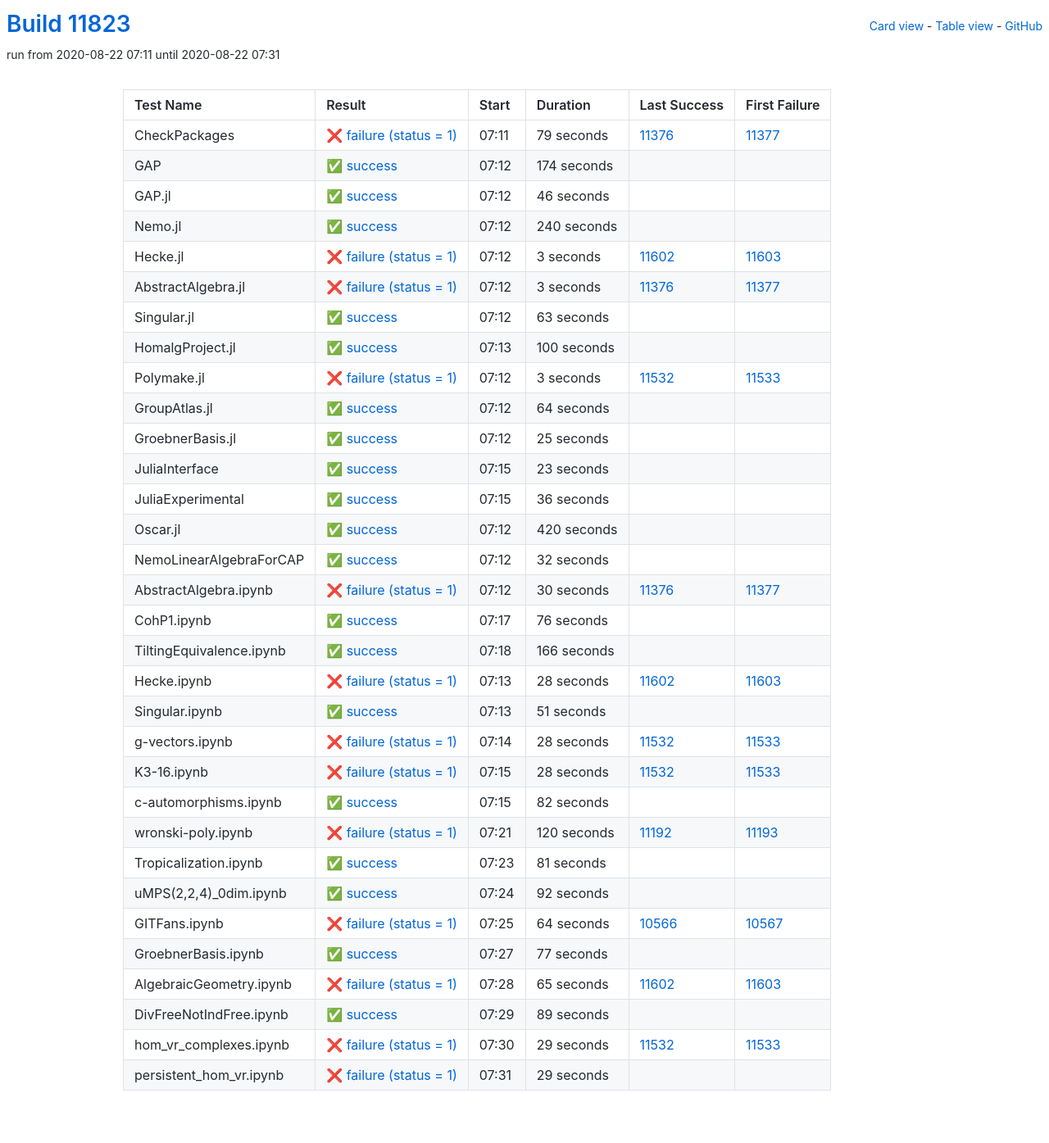
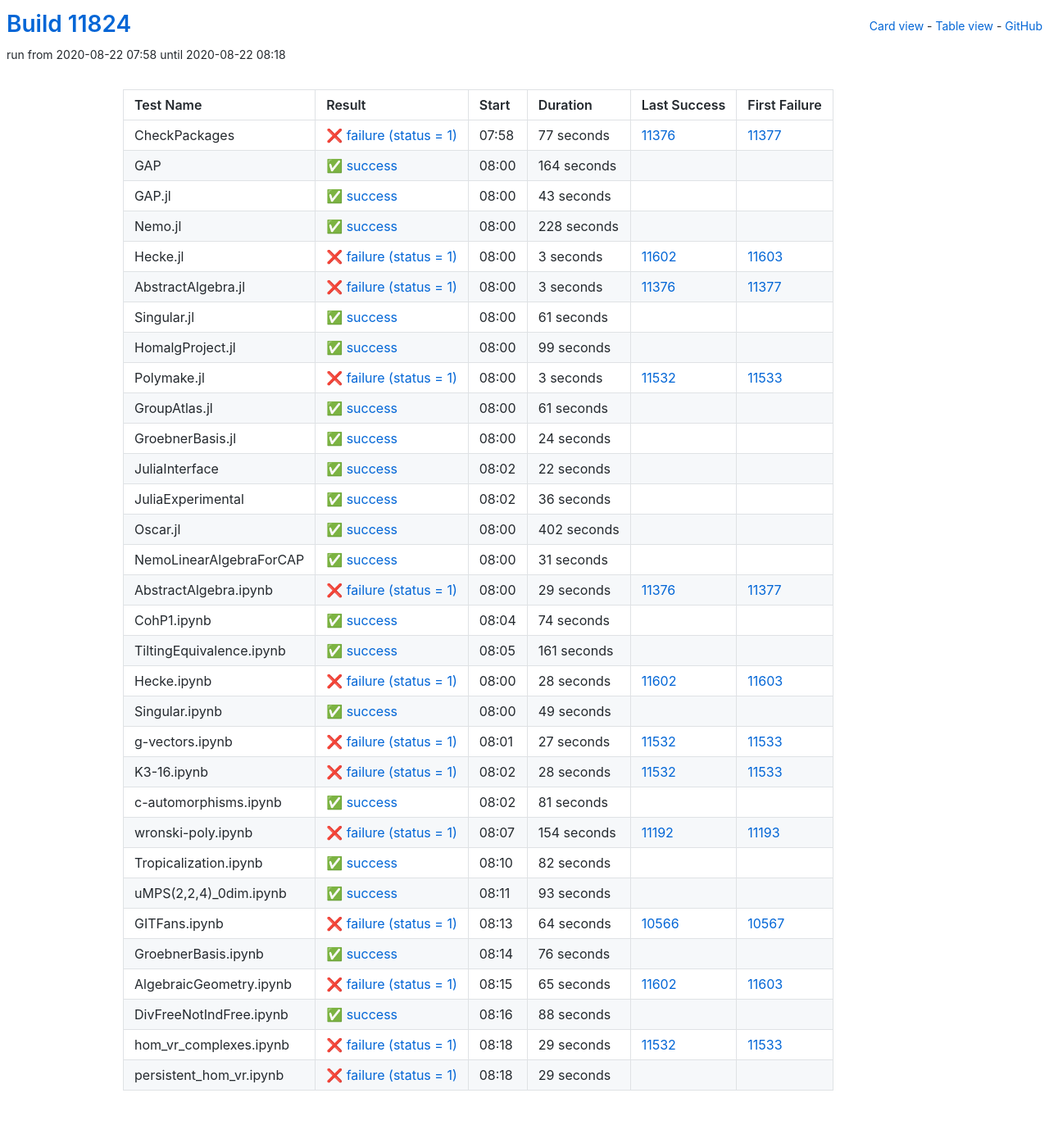
Before and after one commit to oscar-system/oscar-ci-status, a Jekyll site: the page built from table.html, in a window 1280 px wide. Shown: the whole page at 82% size. Built offline with Jekyll 4.4.1, drawn with Linux system fonts in a browser that asks for light colours.

Commit message:
Build #11824

```diff
--- a/_data/ci.yml
+++ b/_data/ci.yml
@@ -1,6 +1,6 @@
 ---
-build: 11823
-build_url: https://oscarci.mathematik.uni-kl.de/job/oscar/11823/
+build: 11824
+build_url: https://oscarci.mathematik.uni-kl.de/job/oscar/11824/
 job: oscar
 organization: oscar-system
 repo: oscar-ci-status
@@ -8,56 +8,56 @@
 tests:
 - name: CheckPackages
   id: checkpackages
-  log: https://oscarci.mathematik.uni-kl.de/job/oscar/11823/artifact/logs/build-11823/CheckPackages.log
-  start: 2020-08-22 07:11
+  log: https://oscarci.mathematik.uni-kl.de/job/oscar/11824/artifact/logs/build-11824/CheckPackages.log
+  start: 2020-08-22 07:58
   success: false
   exitcode: 1
   status: failure
-  duration: 79
+  duration: 77
   last_success: 11376
   last_success_url: https://oscarci.mathematik.uni-kl.de/job/oscar/11376/
   first_failure: 11377
   first_failure_url: https://oscarci.mathematik.uni-kl.de/job/oscar/11377/
 - name: GAP
   id: gap
-  log: https://oscarci.mathematik.uni-kl.de/job/oscar/11823/artifact/logs/build-11823/GAP.log
-  start: 2020-08-22 07:12
+  log: https://oscarci.mathematik.uni-kl.de/job/oscar/11824/artifact/logs/build-11824/GAP.log
+  start: 2020-08-22 08:00
   success: true
   exitcode: 0
   status: success
-  duration: 174
+  duration: 164
   last_success: false
   last_success_url:
   first_failure: false
   first_failure_url:
 - name: GAP.jl
   id: gap-jl
-  log: https://oscarci.mathematik.uni-kl.de/job/oscar/11823/artifact/logs/build-11823/GAP.jl.log
-  start: 2020-08-22 07:12
+  log: https://oscarci.mathematik.uni-kl.de/job/oscar/11824/artifact/logs/build-11824/GAP.jl.log
+  start: 2020-08-22 08:00
   success: true
   exitcode: 0
   status: success
-  duration: 46
+  duration: 43
   last_success: false
   last_success_url:
   first_failure: false
   first_failure_url:
 - name: Nemo.jl
   id: nemo-jl
-  log: https://oscarci.mathematik.uni-kl.de/job/oscar/11823/artifact/logs/build-11823/Nemo.jl.log
-  start: 2020-08-22 07:12
+  log: https://oscarci.mathematik.uni-kl.de/job/oscar/11824/artifact/logs/build-11824/Nemo.jl.log
+  start: 2020-08-22 08:00
   success: true
   exitcode: 0
   status: success
-  duration: 240
+  duration: 228
   last_success: false
   last_success_url:
   first_failure: false
   first_failure_url:
 - name: Hecke.jl
   id: hecke-jl
-  log: https://oscarci.mathematik.uni-kl.de/job/oscar/11823/artifact/logs/build-11823/Hecke.jl.log
-  start: 2020-08-22 07:12
+  log: https://oscarci.mathematik.uni-kl.de/job/oscar/11824/artifact/logs/build-11824/Hecke.jl.log
+  start: 2020-08-22 08:00
   success: false
   exitcode: 1
   status: failure
@@ -68,8 +68,8 @@
   first_failure_url: https://oscarci.mathematik.uni-kl.de/job/oscar/11603/
 - name: AbstractAlgebra.jl
   id: abstractalgebra-jl
-  log: https://oscarci.mathematik.uni-kl.de/job/oscar/11823/artifact/logs/build-11823/AbstractAlgebra.jl.log
-  start: 2020-08-22 07:12
+  log: https://oscarci.mathematik.uni-kl.de/job/oscar/11824/artifact/logs/build-11824/AbstractAlgebra.jl.log
+  start: 2020-08-22 08:00
   success: false
   exitcode: 1
   status: failure
@@ -80,32 +80,32 @@
   first_failure_url: https://oscarci.mathematik.uni-kl.de/job/oscar/11377/
 - name: Singular.jl
   id: singular-jl
-  log: https://oscarci.mathematik.uni-kl.de/job/oscar/11823/artifact/logs/build-11823/Singular.jl.log
-  start: 2020-08-22 07:12
+  log: https://oscarci.mathematik.uni-kl.de/job/oscar/11824/artifact/logs/build-11824/Singular.jl.log
+  start: 2020-08-22 08:00
   success: true
   exitcode: 0
   status: success
-  duration: 63
+  duration: 61
   last_success: false
   last_success_url:
   first_failure: false
   first_failure_url:
 - name: HomalgProject.jl
   id: homalgproject-jl
-  log: https://oscarci.mathematik.uni-kl.de/job/oscar/11823/artifact/logs/build-11823/HomalgProject.jl.log
-  start: 2020-08-22 07:13
+  log: https://oscarci.mathematik.uni-kl.de/job/oscar/11824/artifact/logs/build-11824/HomalgProject.jl.log
+  start: 2020-08-22 08:00
   success: true
   exitcode: 0
   status: success
-  duration: 100
+  duration: 99
   last_success: false
   last_success_url:
   first_failure: false
   first_failure_url:
 - name: Polymake.jl
   id: polymake-jl
-  log: https://oscarci.mathematik.uni-kl.de/job/oscar/11823/artifact/logs/build-11823/Polymake.jl.log
-  start: 2020-08-22 07:12
+  log: https://oscarci.mathematik.uni-kl.de/job/oscar/11824/artifact/logs/build-11824/Polymake.jl.log
+  start: 2020-08-22 08:00
   success: false
   exitcode: 1
   status: failure
@@ -116,44 +116,44 @@
   first_failure_url: https://oscarci.mathematik.uni-kl.de/job/oscar/11533/
 - name: GroupAtlas.jl
   id: groupatlas-jl
-  log: https://oscarci.mathematik.uni-kl.de/job/oscar/11823/artifact/logs/build-11823/GroupAtlas.jl.log
-  start: 2020-08-22 07:12
+  log: https://oscarci.mathematik.uni-kl.de/job/oscar/11824/artifact/logs/build-11824/GroupAtlas.jl.log
+  start: 2020-08-22 08:00
   success: true
   exitcode: 0
   status: success
-  duration: 64
+  duration: 61
   last_success: false
   last_success_url:
   first_failure: false
   first_failure_url:
 - name: GroebnerBasis.jl
   id: groebnerbasis-jl
-  log: https://oscarci.mathematik.uni-kl.de/job/oscar/11823/artifact/logs/build-11823/GroebnerBasis.jl.log
-  start: 2020-08-22 07:12
+  log: https://oscarci.mathematik.uni-kl.de/job/oscar/11824/artifact/logs/build-11824/GroebnerBasis.jl.log
+  start: 2020-08-22 08:00
   success: true
   exitcode: 0
   status: success
-  duration: 25
+  duration: 24
   last_success: false
   last_success_url:
   first_failure: false
   first_failure_url:
 - name: JuliaInterface
   id: juliainterface
-  log: https://oscarci.mathematik.uni-kl.de/job/oscar/11823/artifact/logs/build-11823/JuliaInterface.log
-  start: 2020-08-22 07:15
+  log: https://oscarci.mathematik.uni-kl.de/job/oscar/11824/artifact/logs/build-11824/JuliaInterface.log
+  start: 2020-08-22 08:02
   success: true
   exitcode: 0
   status: success
-  duration: 23
+  duration: 22
   last_success: false
   last_success_url:
   first_failure: false
   first_failure_url:
 - name: JuliaExperimental
   id: juliaexperimental
-  log: https://oscarci.mathematik.uni-kl.de/job/oscar/11823/artifact/logs/build-11823/JuliaExperimental.log
-  start: 2020-08-22 07:15
+  log: https://oscarci.mathematik.uni-kl.de/job/oscar/11824/artifact/logs/build-11824/JuliaExperimental.log
+  start: 2020-08-22 08:02
   success: true
   exitcode: 0
   status: success
@@ -164,68 +164,68 @@
   first_failure_url:
 - name: Oscar.jl
   id: oscar-jl
-  log: https://oscarci.mathematik.uni-kl.de/job/oscar/11823/artifact/logs/build-11823/Oscar.jl.log
-  start: 2020-08-22 07:12
+  log: https://oscarci.mathematik.uni-kl.de/job/oscar/11824/artifact/logs/build-11824/Oscar.jl.log
+  start: 2020-08-22 08:00
   success: true
   exitcode: 0
   status: success
-  duration: 420
+  duration: 402
   last_success: false
   last_success_url:
   first_failure: false
   first_failure_url:
 - name: NemoLinearAlgebraForCAP
   id: nemolinearalgebraforcap
-  log: https://oscarci.mathematik.uni-kl.de/job/oscar/11823/artifact/logs/build-11823/NemoLinearAlgebraForCAP.log
-  start: 2020-08-22 07:12
+  log: https://oscarci.mathematik.uni-kl.de/job/oscar/11824/artifact/logs/build-11824/NemoLinearAlgebraForCAP.log
+  start: 2020-08-22 08:00
   success: true
   exitcode: 0
   status: success
-  duration: 32
+  duration: 31
   last_success: false
   last_success_url:
   first_failure: false
   first_failure_url:
 - name: AbstractAlgebra.ipynb
   id: abstractalgebra-ipynb
-  log: https://oscarci.mathematik.uni-kl.de/job/oscar/11823/artifact/logs/build-11823/AbstractAlgebra.ipynb.log
-  start: 2020-08-22 07:12
+  log: https://oscarci.mathematik.uni-kl.de/job/oscar/11824/artifact/logs/build-11824/AbstractAlgebra.ipynb.log
+  start: 2020-08-22 08:00
   success: false
   exitcode: 1
   status: failure
-  duration: 30
+  duration: 29
   last_success: 11376
   last_success_url: https://oscarci.mathematik.uni-kl.de/job/oscar/11376/
   first_failure: 11377
   first_failure_url: https://oscarci.mathematik.uni-kl.de/job/oscar/11377/
 - name: CohP1.ipynb
   id: cohp1-ipynb
-  log: https://oscarci.mathematik.uni-kl.de/job/oscar/11823/artifact/logs/build-11823/CohP1.ipynb.log
-  start: 2020-08-22 07:17
+  log: https://oscarci.mathematik.uni-kl.de/job/oscar/11824/artifact/logs/build-11824/CohP1.ipynb.log
+  start: 2020-08-22 08:04
   success: true
   exitcode: 0
   status: success
-  duration: 76
+  duration: 74
   last_success: false
   last_success_url:
   first_failure: false
   first_failure_url:
 - name: TiltingEquivalence.ipynb
   id: tiltingequivalence-ipynb
-  log: https://oscarci.mathematik.uni-kl.de/job/oscar/11823/artifact/logs/build-11823/TiltingEquivalence.ipynb.log
-  start: 2020-08-22 07:18
+  log: https://oscarci.mathematik.uni-kl.de/job/oscar/11824/artifact/logs/build-11824/TiltingEquivalence.ipynb.log
+  start: 2020-08-22 08:05
   success: true
   exitcode: 0
   status: success
-  duration: 166
+  duration: 161
   last_success: false
   last_success_url:
   first_failure: false
   first_failure_url:
 - name: Hecke.ipynb
   id: hecke-ipynb
-  log: https://oscarci.mathematik.uni-kl.de/job/oscar/11823/artifact/logs/build-11823/Hecke.ipynb.log
-  start: 2020-08-22 07:13
+  log: https://oscarci.mathematik.uni-kl.de/job/oscar/11824/artifact/logs/build-11824/Hecke.ipynb.log
+  start: 2020-08-22 08:00
   success: false
   exitcode: 1
   status: failure
@@ -236,32 +236,32 @@
   first_failure_url: https://oscarci.mathematik.uni-kl.de/job/oscar/11603/
 - name: Singular.ipynb
   id: singular-ipynb
-  log: https://oscarci.mathematik.uni-kl.de/job/oscar/11823/artifact/logs/build-11823/Singular.ipynb.log
-  start: 2020-08-22 07:13
+  log: https://oscarci.mathematik.uni-kl.de/job/oscar/11824/artifact/logs/build-11824/Singular.ipynb.log
+  start: 2020-08-22 08:00
   success: true
   exitcode: 0
   status: success
-  duration: 51
+  duration: 49
   last_success: false
   last_success_url:
   first_failure: false
   first_failure_url:
 - name: g-vectors.ipynb
   id: g-vectors-ipynb
-  log: https://oscarci.mathematik.uni-kl.de/job/oscar/11823/artifact/logs/build-11823/g-vectors.ipynb.log
-  start: 2020-08-22 07:14
+  log: https://oscarci.mathematik.uni-kl.de/job/oscar/11824/artifact/logs/build-11824/g-vectors.ipynb.log
+  start: 2020-08-22 08:01
   success: false
   exitcode: 1
   status: failure
-  duration: 28
+  duration: 27
   last_success: 11532
   last_success_url: https://oscarci.mathematik.uni-kl.de/job/oscar/11532/
   first_failure: 11533
   first_failure_url: https://oscarci.mathematik.uni-kl.de/job/oscar/11533/
 - name: K3-16.ipynb
   id: k3-16-ipynb
-  log: https://oscarci.mathematik.uni-kl.de/job/oscar/11823/artifact/logs/build-11823/K3-16.ipynb.log
-  start: 2020-08-22 07:15
+  log: https://oscarci.mathematik.uni-kl.de/job/oscar/11824/artifact/logs/build-11824/K3-16.ipynb.log
+  start: 2020-08-22 08:02
   success: false
   exitcode: 1
   status: failure
@@ -272,8 +272,32 @@
   first_failure_url: https://oscarci.mathematik.uni-kl.de/job/oscar/11533/
 - name: c-automorphisms.ipynb
   id: c-automorphisms-ipynb
-  log: https://oscarci.mathematik.uni-kl.de/job/oscar/11823/artifact/logs/build-11823/c-automorphisms.ipynb.log
-  start: 2020-08-22 07:15
+  log: https://oscarci.mathematik.uni-kl.de/job/oscar/11824/artifact/logs/build-11824/c-automorphisms.ipynb.log
+  start: 2020-08-22 08:02
+  success: true
+  exitcode: 0
+  status: success
+  duration: 81
+  last_success: false
+  last_success_url:
+  first_failure: false
+  first_failure_url:
+- name: wronski-poly.ipynb
+  id: wronski-poly-ipynb
+  log: https://oscarci.mathematik.uni-kl.de/job/oscar/11824/artifact/logs/build-11824/wronski-poly.ipynb.log
+  start: 2020-08-22 08:07
+  success: false
+  exitcode: 1
+  status: failure
+  duration: 154
+  last_success: 11192
+  last_success_url: https://oscarci.mathematik.uni-kl.de/job/oscar/11192/
+  first_failure: 11193
+  first_failure_url: https://oscarci.mathematik.uni-kl.de/job/oscar/11193/
+- name: Tropicalization.ipynb
+  id: tropicalization-ipynb
+  log: https://oscarci.mathematik.uni-kl.de/job/oscar/11824/artifact/logs/build-11824/Tropicalization.ipynb.log
+  start: 2020-08-22 08:10
   success: true
   exitcode: 0
   status: success
@@ -282,46 +306,22 @@
   last_success_url:
   first_failure: false
   first_failure_url:
-- name: wronski-poly.ipynb
-  id: wronski-poly-ipynb
-  log: https://oscarci.mathematik.uni-kl.de/job/oscar/11823/artifact/logs/build-11823/wronski-poly.ipynb.log
-  start: 2020-08-22 07:21
-  success: false
-  exitcode: 1
-  status: failure
-  duration: 120
-  last_success: 11192
-  last_success_url: https://oscarci.mathematik.uni-kl.de/job/oscar/11192/
-  first_failure: 11193
-  first_failure_url: https://oscarci.mathematik.uni-kl.de/job/oscar/11193/
-- name: Tropicalization.ipynb
-  id: tropicalization-ipynb
-  log: https://oscarci.mathematik.uni-kl.de/job/oscar/11823/artifact/logs/build-11823/Tropicalization.ipynb.log
-  start: 2020-08-22 07:23
+- name: uMPS(2,2,4)_0dim.ipynb
+  id: umps-2-2-4-0dim-ipynb
+  log: https://oscarci.mathematik.uni-kl.de/job/oscar/11824/artifact/logs/build-11824/uMPS-2-2-4-_0dim.ipynb.log
+  start: 2020-08-22 08:11
   success: true
   exitcode: 0
   status: success
-  duration: 81
-  last_success: false
-  last_success_url:
-  first_failure: false
-  first_failure_url:
-- name: uMPS(2,2,4)_0dim.ipynb
-  id: umps-2-2-4-0dim-ipynb
-  log: https://oscarci.mathematik.uni-kl.de/job/oscar/11823/artifact/logs/build-11823/uMPS-2-2-4-_0dim.ipynb.log
-  start: 2020-08-22 07:24
-  success: true
-  exitcode: 0
-  status: success
-  duration: 92
+  duration: 93
   last_success: false
   last_success_url:
   first_failure: false
   first_failure_url:
 - name: GITFans.ipynb
   id: gitfans-ipynb
-  log: https://oscarci.mathematik.uni-kl.de/job/oscar/11823/artifact/logs/build-11823/GITFans.ipynb.log
-  start: 2020-08-22 07:25
+  log: https://oscarci.mathematik.uni-kl.de/job/oscar/11824/artifact/logs/build-11824/GITFans.ipynb.log
+  start: 2020-08-22 08:13
   success: false
   exitcode: 1
   status: failure
@@ -332,20 +332,20 @@
   first_failure_url: https://oscarci.mathematik.uni-kl.de/job/oscar/10567/
 - name: GroebnerBasis.ipynb
   id: groebnerbasis-ipynb
-  log: https://oscarci.mathematik.uni-kl.de/job/oscar/11823/artifact/logs/build-11823/GroebnerBasis.ipynb.log
-  start: 2020-08-22 07:27
+  log: https://oscarci.mathematik.uni-kl.de/job/oscar/11824/artifact/logs/build-11824/GroebnerBasis.ipynb.log
+  start: 2020-08-22 08:14
   success: true
   exitcode: 0
   status: success
-  duration: 77
+  duration: 76
   last_success: false
   last_success_url:
   first_failure: false
   first_failure_url:
 - name: AlgebraicGeometry.ipynb
   id: algebraicgeometry-ipynb
-  log: https://oscarci.mathematik.uni-kl.de/job/oscar/11823/artifact/logs/build-11823/AlgebraicGeometry.ipynb.log
-  start: 2020-08-22 07:28
+  log: https://oscarci.mathematik.uni-kl.de/job/oscar/11824/artifact/logs/build-11824/AlgebraicGeometry.ipynb.log
+  start: 2020-08-22 08:15
   success: false
   exitcode: 1
   status: failure
@@ -356,20 +356,20 @@
   first_failure_url: https://oscarci.mathematik.uni-kl.de/job/oscar/11603/
 - name: DivFreeNotIndFree.ipynb
   id: divfreenotindfree-ipynb
-  log: https://oscarci.mathematik.uni-kl.de/job/oscar/11823/artifact/logs/build-11823/DivFreeNotIndFree.ipynb.log
-  start: 2020-08-22 07:29
+  log: https://oscarci.mathematik.uni-kl.de/job/oscar/11824/artifact/logs/build-11824/DivFreeNotIndFree.ipynb.log
+  start: 2020-08-22 08:16
   success: true
   exitcode: 0
   status: success
-  duration: 89
+  duration: 88
   last_success: false
   last_success_url:
   first_failure: false
   first_failure_url:
 - name: hom_vr_complexes.ipynb
   id: hom-vr-complexes-ipynb
-  log: https://oscarci.mathematik.uni-kl.de/job/oscar/11823/artifact/logs/build-11823/hom_vr_complexes.ipynb.log
-  start: 2020-08-22 07:30
+  log: https://oscarci.mathematik.uni-kl.de/job/oscar/11824/artifact/logs/build-11824/hom_vr_complexes.ipynb.log
+  start: 2020-08-22 08:18
   success: false
   exitcode: 1
   status: failure
@@ -380,8 +380,8 @@
   first_failure_url: https://oscarci.mathematik.uni-kl.de/job/oscar/11533/
 - name: persistent_hom_vr.ipynb
   id: persistent-hom-vr-ipynb
-  log: https://oscarci.mathematik.uni-kl.de/job/oscar/11823/artifact/logs/build-11823/persistent_hom_vr.ipynb.log
-  start: 2020-08-22 07:31
+  log: https://oscarci.mathematik.uni-kl.de/job/oscar/11824/artifact/logs/build-11824/persistent_hom_vr.ipynb.log
+  start: 2020-08-22 08:18
   success: false
   exitcode: 1
   status: failure
```
Also changed, not shown: README.md.
